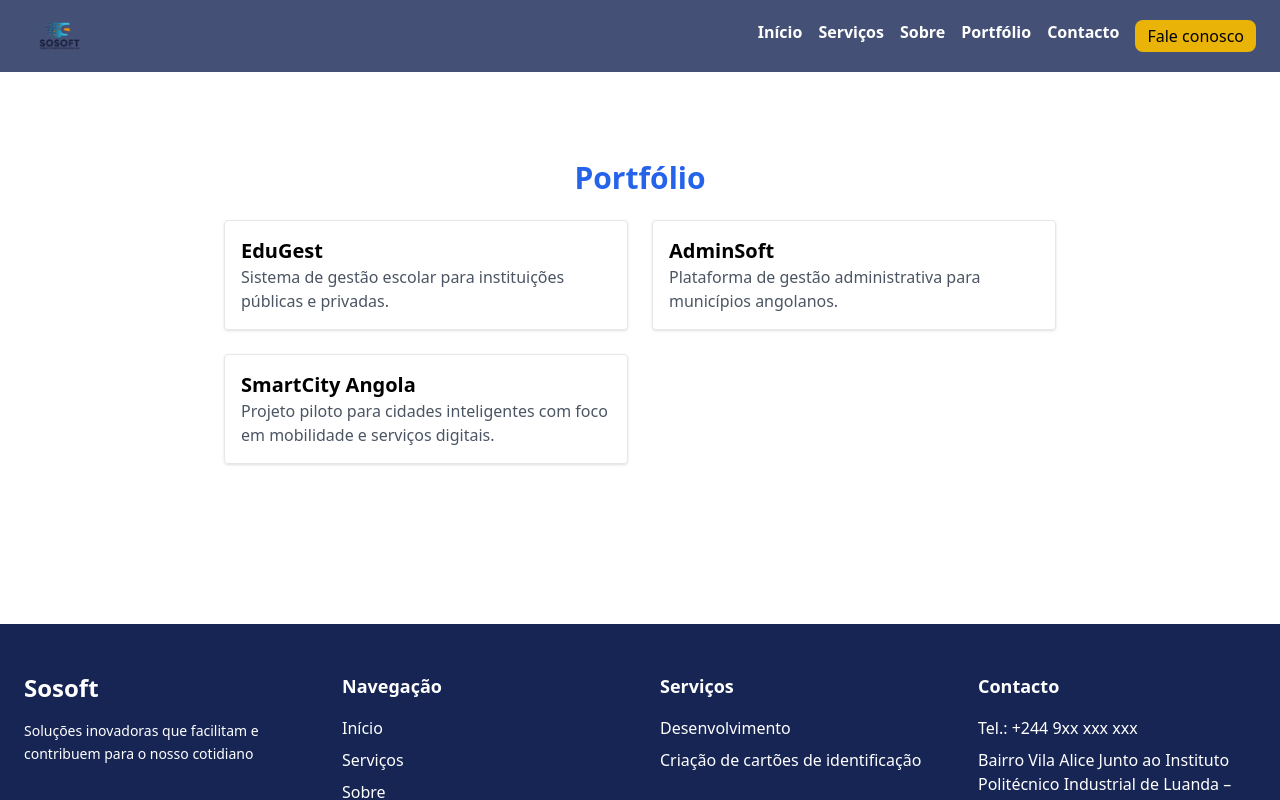
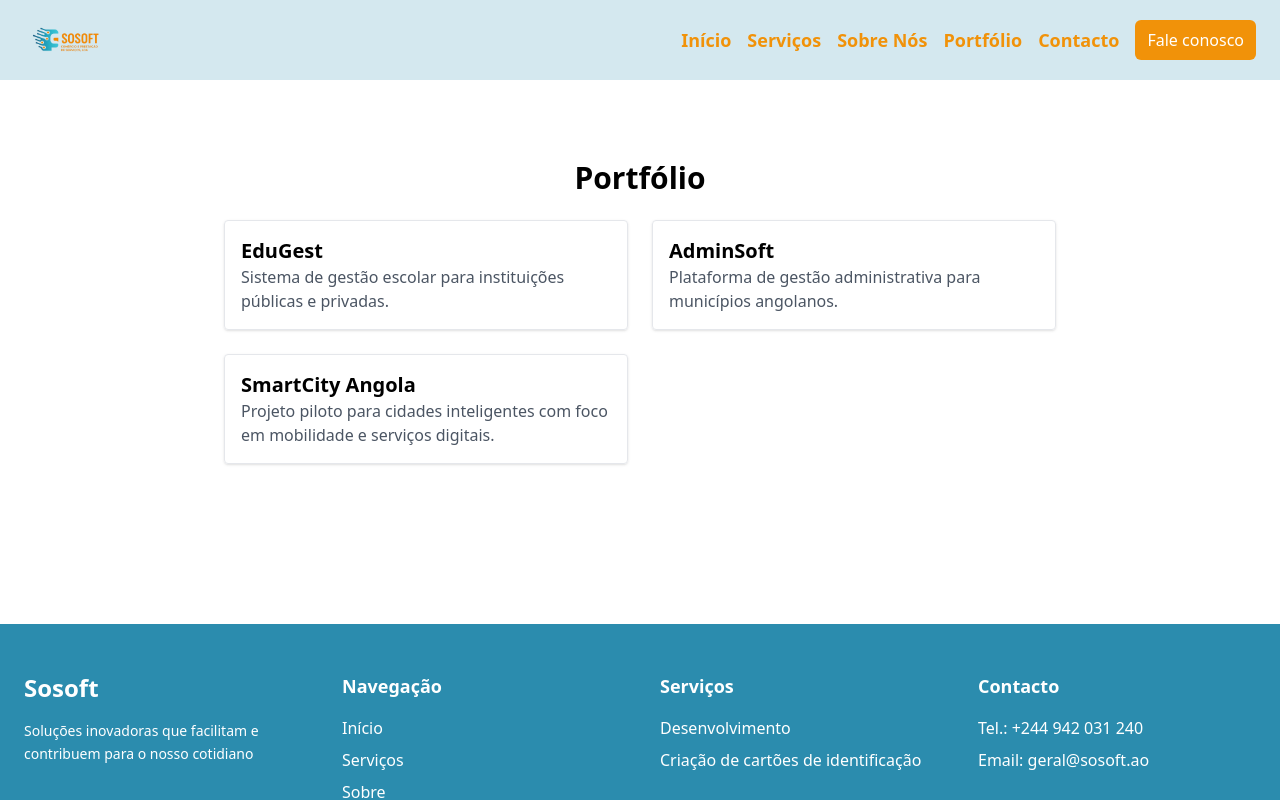
Before and after one commit to Delcia-Paulo/Sosoft-Site, a React (Vite) app: page /Sosoft-Site/Portifolio in a window 1280 px wide. Shown: the top 800 px of the page. Built offline with nearby package versions, Linux system fonts and the light colour scheme; a web font is replaced by a local one.

Commit message:
Atualizações 1.0

```diff
--- a/package.json
+++ b/package.json
@@ -11,9 +11,13 @@
     "deploy": "gh-pages -d dist"
   },
   "dependencies": {
+    "@heroicons/react": "^2.2.0",
+    "framer-motion": "^12.23.24",
     "lucide-react": "^0.548.0",
     "react": "^19.1.1",
     "react-dom": "^19.1.1",
+    "react-helmet": "^6.1.0",
+    "react-hook-form": "^7.65.0",
     "react-router-dom": "^7.9.4"
   },
   "devDependencies": {
--- a/src/Components/Nav/Nav.tsx
+++ b/src/Components/Nav/Nav.tsx
@@ -3,16 +3,17 @@ import iconNav from "./IconNav.png";
 import { Menu, X } from "lucide-react";
 import { useState } from "react";
 export default function Nav() {
-  const [menuOpen, setMenuOpen] =useState(false);
-  function OpenMenu (){
-    setMenuOpen(true)
+  const [menuOpen, setMenuOpen] = useState(false);
+  function OpenMenu() {
+    setMenuOpen(true);
   }
-  function CloseMenu (){
-    setMenuOpen(false)
+  function CloseMenu() {
+    setMenuOpen(false);
   }
   return (
-    /**Menu */
-    <header className="fixed w-full scroll-smooth  transparent-bg z-[50]  ">
+    <header className="fixed  w-full scroll-smooth  transparent-bg z-[50]  ">
+    {/* Menu desktop */}
+
       <nav className="flex  items-center justify-between px-6      ">
         <Link to="/PaginaInicial">
           <img
@@ -21,7 +22,7 @@ export default function Nav() {
             className="h-20 object-contain"
           />
         </Link>
-        <div className="hidden  md:flex gap-4">
+        <div className="hidden md:items-center md:flex gap-4 ">
           <Link
             to="/PaginaInicial"
             className="text-[#F19209] text-lg font-semibold hover:text-orange-400/75"
@@ -53,28 +54,31 @@ export default function Nav() {
           >
             Contacto
           </a>
-          <button className=" hover:bg-orange-500/90 px-3 py-1 rounded-md bg-[#F19209] text-white hover:font-medium">
+          <div>
+            <button className="  px-3 py-2 rounded-md bg-[#F19209] transition-colors duration-700 font-medium hover:bg-[#da8309] text-white">
               Fale conosco
             </button>
           </div>
-          <button
-          className="md:hidden "
-          onClick={OpenMenu}
-        >
+        </div>
+    {/* Botão de menu */}
+
+        <button className="md:hidden transition-transform duration-300" onClick={OpenMenu}>
           <Menu size={28} className="text-[#F19209]" />
         </button>
       </nav>
+    {/* Menu  mobile */}
+
       {menuOpen && (
+        <div className=" md:hidden fixed flex  flex-col items-start  px-6 bg-[#242e57] w-40 justify-start  right-0 top-0 h-screen shadow-lg z-50 transition-all duration-700  ">
 
-      <div className="md:hidden bg-[#2B8CAE] p-12 w-64 justify-center items-center top-0 right-0 h-screen shadow-lg z-50 transition-transform duration-300 flex backdrop-blur-lg">
-
-<div className="flex   flex-col justify-items-end items-center space-y-6 gap-6 text-lg">
-  <div className="flex  top-0 "><X className="text-[#F19209] " onClick={CloseMenu}></X></div>
+            <div className="flex absolute right-4  top-4 ">
+              <X className="text-[#F19209] " onClick={CloseMenu}></X>
+            </div>
 
             <Link
               to="/PaginaInicial"
               onClick={CloseMenu}
-            className="text-[#F19209] text-lg font-semibold hover:text-orange-400/75"
+              className="text-white text-lg   font-semibold mb-2 mt-20  hover:text-[#F19209]"
             >
               Início
             </Link>
@@ -82,32 +86,32 @@ export default function Nav() {
             <a
               href="#Serviços"
               onClick={CloseMenu}
-            className="text-[#F19209] text-lg font-semibold hover:text-orange-400/75"
+              className="text-white text-lg   font-semibold mb-2  hover:text-[#F19209]"
             >
               Serviços
             </a>
             <Link
               to="/Sobre"
               onClick={CloseMenu}
-            className="text-[#F19209] text-lg font-semibold hover:text-orange-400/75"
+              className="text-white text-lg   font-semibold mb-2  hover:text-[#F19209]"
             >
               Sobre Nós
             </Link>
             <Link
               to="/Portifolio"
               onClick={CloseMenu}
-            className="text-[#F19209] text-lg font-semibold hover:text-orange-400/75"
+              className="text-white text-lg   font-semibold mb-2  hover:text-[#F19209]"
             >
               Portfólio
             </Link>
             <a
               href="#Contacto"
               onClick={CloseMenu}
-            className="text-[#F19209] text-lg font-semibold hover:text-orange-400/75"
+              className="text-white text-lg   font-semibold mb-2  hover:text-[#F19209]"
             >
               Contacto
             </a>
-</div>
+
         </div>
       )}
     </header>
--- a/src/Components/PaginaInicial.tsx
+++ b/src/Components/PaginaInicial.tsx
@@ -28,15 +28,13 @@ export default function PaginaInicial() {
               <span className="text-[#F19209]">Futuro</span>
             </h1>
             <div className="drop-shadow-lg mb-10  text-white font-semibold text-xl mt-6 cursor-default">
-
               <p>
-
                 Sua satisfação é o nosso padrão, então vamos juntos automatizar,
                 crescer e evoluir
               </p>
             </div>
             <Link to="/Serviços">
-              <button className="bg-[#F19209] hover:hover:bg-[#F19209] hover:text-white text-xl  hover:p-2 hover:text-lg rounded-xl drop-shadow-lg text-white p-3">
+              <button className="bg-[#F19209]  hover:text-white text-xl  hover:text-lg rounded-xl drop-shadow-lg text-white transition-transform duration-700 p-3">
                 Explore Nossos Serviços
                 <img
                   src={arrow}
@@ -74,7 +72,7 @@ export default function PaginaInicial() {
             autoPlay
             muted
             loop
-            className=" sm:w-[64%] h-96 mt-20 mb-20 bg-cover bg-center mx-auto object-cover rounded-xl"
+            className="w-[100%] sm:w-[64%] h-96 mt-20 mb-20 bg-cover bg-center mx-auto object-cover rounded-xl"
           >
             <source src={videogif} type="video/mp4" />
           </video>
--- a/src/Components/Portifolio.tsx
+++ b/src/Components/Portifolio.tsx
@@ -1,71 +1,38 @@
-import icontop from "../imagens/icontop.png";
-import { Link } from "react-router-dom";
+import Nav from "./Nav/Nav";
+import Foother from "./Footer/Foother";
 
-
-export default function Portfolio (){
+export default function Portfolio() {
   const projetos = [
     {
       nome: "EduGest",
-      descricao: "Sistema de gestão escolar para instituições públicas e privadas.",
+      descricao:
+        "Sistema de gestão escolar para instituições públicas e privadas.",
     },
     {
       nome: "AdminSoft",
-      descricao: "Plataforma de gestão administrativa para municípios angolanos.",
+      descricao:
+        "Plataforma de gestão administrativa para municípios angolanos.",
     },
     {
       nome: "SmartCity Angola",
-      descricao: "Projeto piloto para cidades inteligentes com foco em mobilidade e serviços digitais.",
+      descricao:
+        "Projeto piloto para cidades inteligentes com foco em mobilidade e serviços digitais.",
     },
   ];
-    return(
+  return (
     <div className="overflow-y-auto">
-            <div className="fixed w-full bg-blue-950/80 z-[50]  ">
-        <nav className="flex  items-center justify-between  px-6 py-3 top-0  ">
-            <img src={icontop} alt="Sosoft Logo" className="h-12 w-auto object-contain" />
-          <div className="flex  gap-4">
-            <Link
-              to="/PaginaInicial"
-              className="hover:text-yellow-400 font-semibold text-white"
-            >
-              Início
-            </Link>
+      <Nav></Nav>
 
-            <Link
-              to="/Serviços"
-              className="hover:text-yellow-400 font-semibold text-white"
-            >
-              Serviços
-            </Link>
-            <Link
-              to="/Sobre"
-              className="hover:text-yellow-400 font-semibold text-white"
-            >
-              Sobre
-            </Link>
-            <Link
-             to="/Portifolio"
-              className="hover:text-yellow-400 font-semibold text-white"
-            >
+      <section className="p-8 max-w-4xl mt-32 mb-32 mx-auto">
+        <h1 className="text-3xl font-bold mb-6 text-center text-black">
           Portfólio
-            </Link>
-            <Link
-              to="/Contacto"
-              className="hover:text-yellow-400 font-semibold text-white"
-            >
-              Contacto
-            </Link>
-
-            <button className=" hover:bg-yellow-400 px-3 py-1 rounded-lg bg-yellow-500 hover:text-amber-100">
-              Fale conosco
-            </button>
-          </div>
-        </nav>
-      </div>
- <section className="p-8 max-w-4xl mt-32 mb-32 mx-auto">
-      <h1 className="text-3xl font-bold mb-6 text-center text-blue-600">Portfólio</h1>
+        </h1>
         <div className="grid md:grid-cols-2 gap-6">
           {projetos.map((projeto, index) => (
-          <div key={index} className="border p-4 rounded shadow hover:shadow-lg transition">
+            <div
+              key={index}
+              className="border p-4 rounded shadow hover:shadow-lg transition"
+            >
               <h2 className="text-xl font-semibold">{projeto.nome}</h2>
               <p className="text-gray-600">{projeto.descricao}</p>
             </div>
@@ -73,53 +40,7 @@ export default function Portfolio (){
         </div>
       </section>
 
-      <footer className="bg-blue-950 text-white  w-full ">
-        <div className="max-w-7xl mx-auto py-12 px-6 grid grid-cols-1 md:grid-cols-4 gap-10">
-          <div>
-            <h2 className="text-2xl font-semibold text-white">Sosoft</h2>
-            <p className="text-white text-sm mt-4 leading-relaxed">
-              Soluções inovadoras que facilitam e contribuem para o nosso
-              cotidiano
-            </p>
-            <div></div>
+      <Foother></Foother>
     </div>
-
-          <div>
-            <h3 className="text-lg font-semibold text-white mb-4">Navegação</h3>
-            <ol className="space-y-2">
-              <li className="">Início</li>
-              <li>Serviços</li>
-              <li>Sobre</li>
-              <li>Portfólio</li>
-              <li>Contacto</li>
-            </ol>
-          </div>
-          <div>
-            <h3 className="text-lg font-semibold text-white mb-4">Serviços</h3>
-            <ol className="space-y-2">
-              <li className="">Desenvolvimento</li>
-
-              <li>Criação de cartões de identificação </li>
-            </ol>
-          </div>
-          <div>
-            <h3 className="text-lg font-semibold text-white mb-4">Contacto</h3>
-            <ol className="space-y-2">
-              <li className="">Tel.: +244 9xx xxx xxx</li>
-
-              <li>
-                {" "}
-                Bairro Vila Alice Junto ao Instituto Politécnico Industrial de
-                Luanda – IPIL
-              </li>
-            </ol>
-          </div>
-        </div>
-
-        <p className="text-sm items-center flex justify-center pb-10 ">
-          © 2025 Sosoft. Todos os direitos reservados.
-        </p>
-      </footer>
-        </div>
-    )
+  );
 }
--- a/src/Components/Serviços.tsx
+++ b/src/Components/Serviços.tsx
@@ -7,9 +7,9 @@ export default function Serviços() {
     <div className="overflow-y-auto sm:ovverflow-none">
 
 
-      <div className="flex   justify-center items-center space-y-8 space-x-10 mt-10 mb-20 flex-col  ">
-        <div className=" flex flex-col sm:flex-row gap-4">
-          <div className="bg-white rounded-xl  p-8 shadow-xl  h-auto w-64 h-28 items-center justify-center flex-col flex ">
+      <div className="flex   justify-center items-center space-y-8 space-x-10 mt-10 mb-20 flex-col animate-fade-in   ">
+        <div className=" flex flex-col sm:flex-row  gap-4 ">
+          <div className="bg-white rounded-xl  p-8 shadow-xl  h-auto w-64  items-center  justify-center flex-col flex ">
             <h3 className=" flex flex-col font-bold items-center  justify-center pb-5">
 
                 <Code size={48} className="inline-block mb-4 h-10 text-[#2B8CAE] "></Code>
```
Also changed, not shown: index.html (+11 -1 lines), src/Components/Footer/Foother.tsx (+9 -3 lines), src/Components/Sobre/Sobre.tsx (+51 -5 lines), src/index.css (+17 -11 lines), src/Components/Sobre/foto_sobre4.svg, 1 other file (tests, documents, lock files or other folders). Lines whose indentation alone changed are shown as unchanged.
